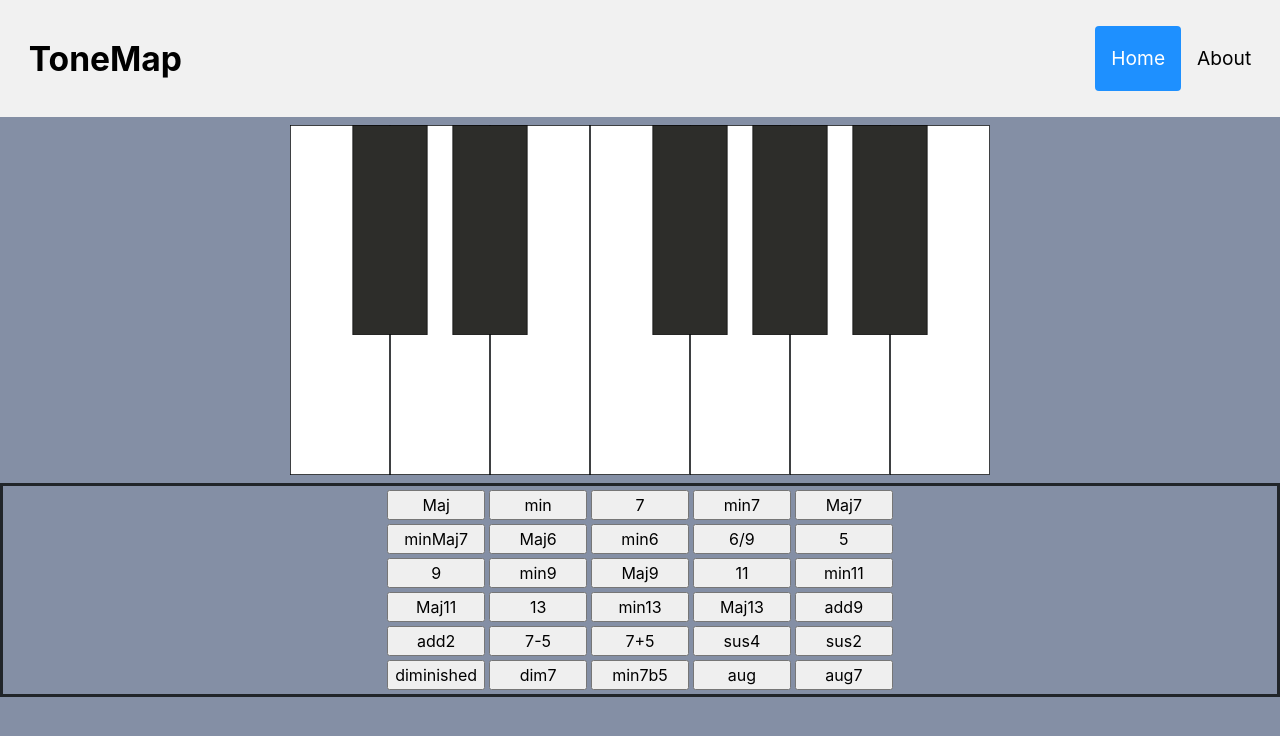
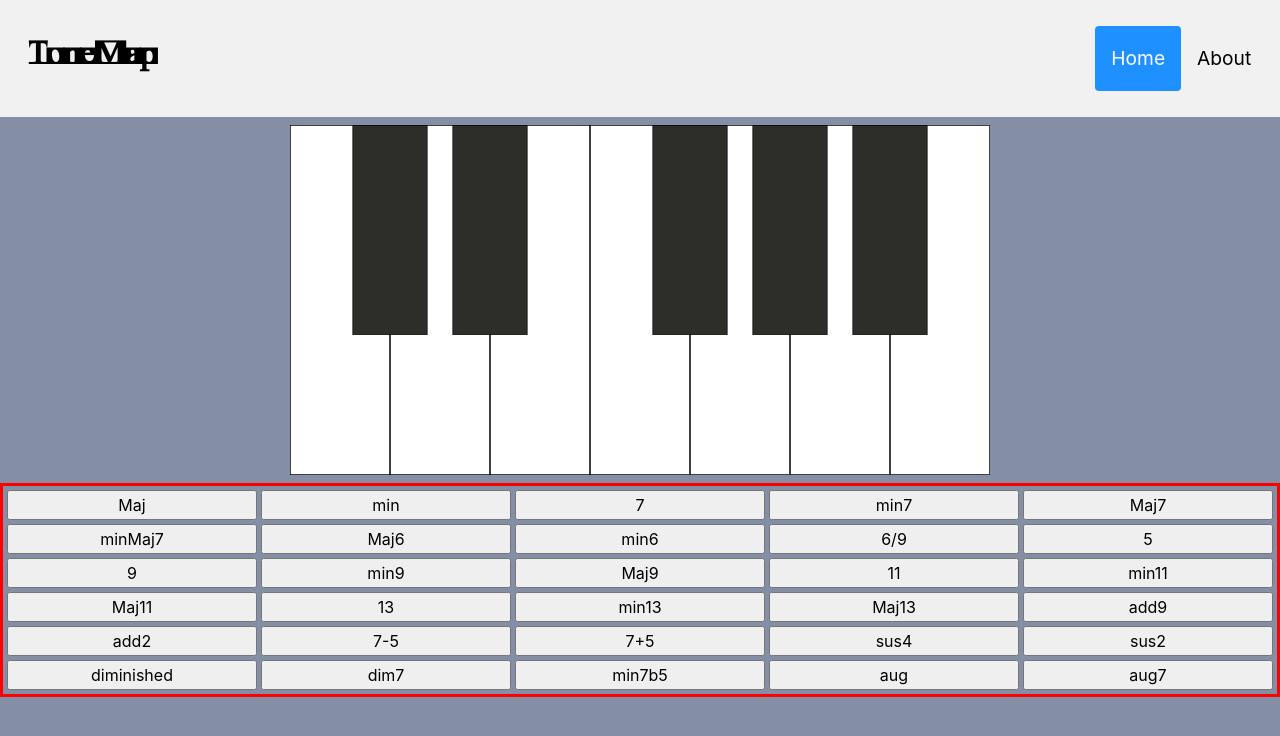
Before and after one commit to elokthewizard/cs50x-final, a Flask app: page / in a window 1280 px wide. Shown: the top 736 px of the page. Run offline with Flask 3, Linux system fonts and the light colour scheme.

Commit message:
fix font directory and display

```diff
--- a/static/style.css
+++ b/static/style.css
@@ -1,13 +1,15 @@
+@font-face {
+    font-family: "Fasad-Regular";
+    src: url(/static/fonts/Fasad-Regular.woff);
+}
+
 body {
     background-color: #848FA5;
 }
 
 #controls {
-    border: solid;
     display: flex;
     flex-direction: column;
-    justify-content: center;
-    align-items: center;
 }
 
 .graphic {
@@ -35,6 +37,7 @@ body {
 }
 
 .header a.logo {
+    font-family: "Fasad-Regular", Arial, sans-serif;;
     font-size: 2.1rem;
     font-weight: bold;
 }
@@ -101,9 +104,12 @@ body {
 }
 
 #chord-selection {
+    border: solid red;
     display: grid;
     grid-template-columns: repeat(5, 1fr);
     grid-template-rows: repeat(6, 1fr);
     gap: 0.25rem;
     padding: 0.25rem;
+    justify-content: center;
+    align-items: center;
 }
```
Also changed, not shown: static/fonts/Fasad-Regular.woff (renamed from fonts/Fasad-Regular.woff).
